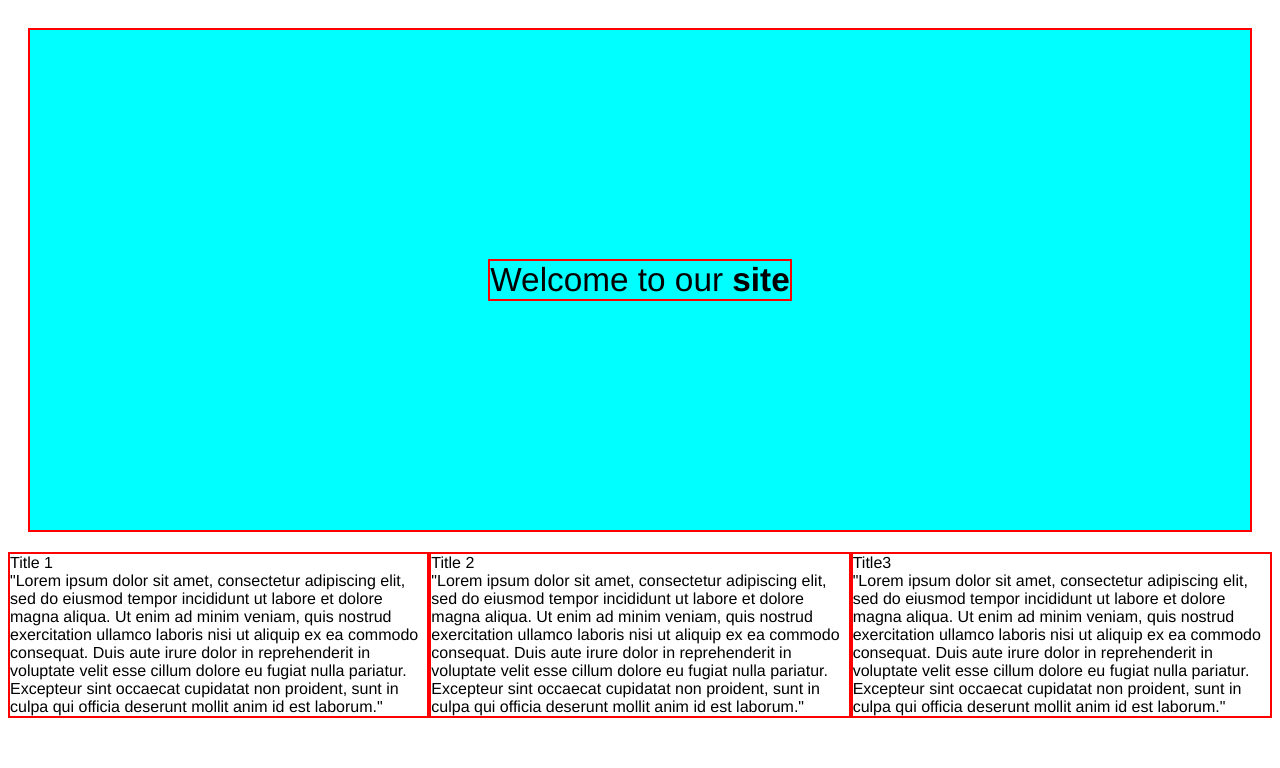
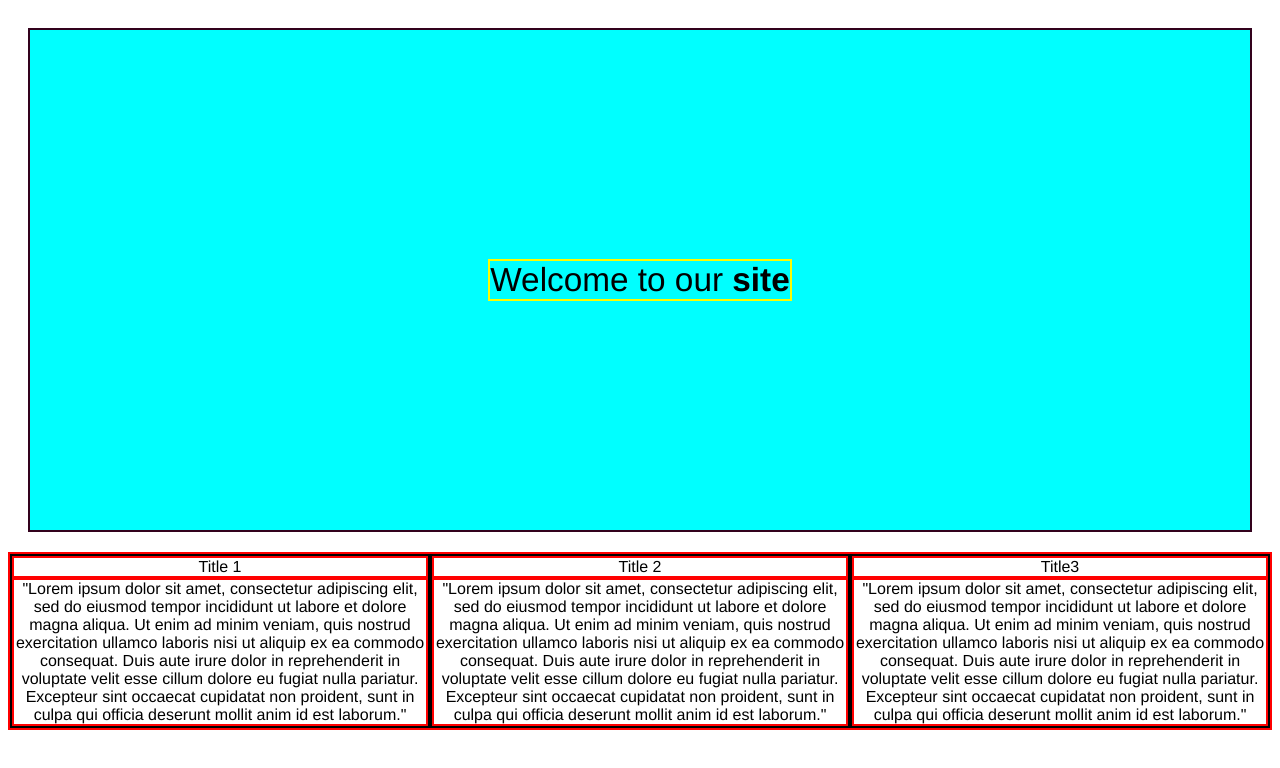
Before and after one commit to omarusmani/myFirstResponsiveWebsite, a plain HTML site: page index.html in a window 1280 px wide. Drawn offline with Linux system fonts and the light colour scheme.

Commit message:
first commit

```diff
--- a/styles.css
+++ b/styles.css
@@ -12,7 +12,7 @@ body{
 }
 .welcome{
     display:flex;
-    border: red 2px solid;
+    border: rgb(51, 2, 29) 2px solid;
     background-color: aqua;
     width:auto;
     font-size: 25pt;
@@ -23,27 +23,40 @@ body{
     padding: 0px;
 }
 .welcomestat{
-    border: red 2px solid;
+    border: rgb(255, 251, 0) 2px solid;
 
 }
 .Title{
+    border: rgb(36, 34, 105) 2px solid;
     display: flex;
     flex-direction: row;
+    width:auto;
 
 }
 
 .Title1{
     display: flex;
     flex-direction: column;
-    border: red 2px solid;
+    border: rgb(0, 0, 0) 2px solid;
 }
 .Title2{
     display: flex;
     flex-direction: column;
-    border: red 2px solid;
+    border: rgb(0, 0, 0) 2px solid;
 }
 .Title3{
     display: flex;
     flex-direction: column;
+    border: rgb(0, 0, 0) 2px solid;
+}
+
+.title{
+    justify-content: center;
+    align-items: center;
     border: red 2px solid;
 }
+.text{
+
+    text-align: center;
+    border: red 2px solid;
+}
```
